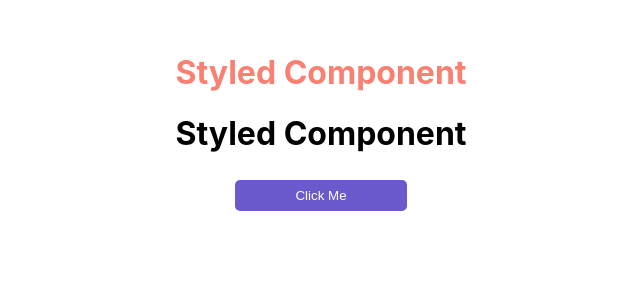
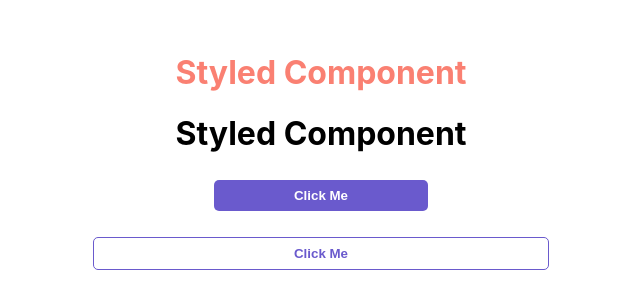
Before and after one commit to jordanduran/StyledComponents, a React (Create React App) app: page / in a window 1280 px wide. Shown: the top 308 px of the page, without its empty margins (319-959 px from the left). Built offline with nearby package versions, Linux system fonts and the light colour scheme.

Commit message:
Extend Styled Component

```diff
--- a/src/App.js
+++ b/src/App.js
@@ -1,5 +1,5 @@
 import BasicTitle from './components/BasicTitle';
-import { DefaultButton } from './components/Buttons';
+import { DefaultButton, TransparentButton } from './components/Buttons';
 
 // import styled from 'styled-components';
 
@@ -9,6 +9,7 @@ function App() {
       <BasicTitle specialColor>styled component</BasicTitle>
       <BasicTitle>styled component</BasicTitle>
       <DefaultButton>click me</DefaultButton>
+      <TransparentButton>click me</TransparentButton>
     </div>
   );
 }
--- a/src/components/Buttons.jsx
+++ b/src/components/Buttons.jsx
@@ -4,10 +4,18 @@ export const DefaultButton = styled.button`
   background-color: slateblue;
   color: white;
   border-style: none;
-  padding: 8px 60px;
+  padding: 8px 80px;
   border-radius: 5px;
   text-transform: capitalize;
   cursor: pointer;
   display: block;
   margin: 2em auto;
+  font-weight: bold;
 `;
+
+export const TransparentButton = styled(DefaultButton)`
+  background-color: transparent;
+  color: slateblue;
+  border: 1px solid slateblue;
+  padding: 8px 200px;
+`;
```
